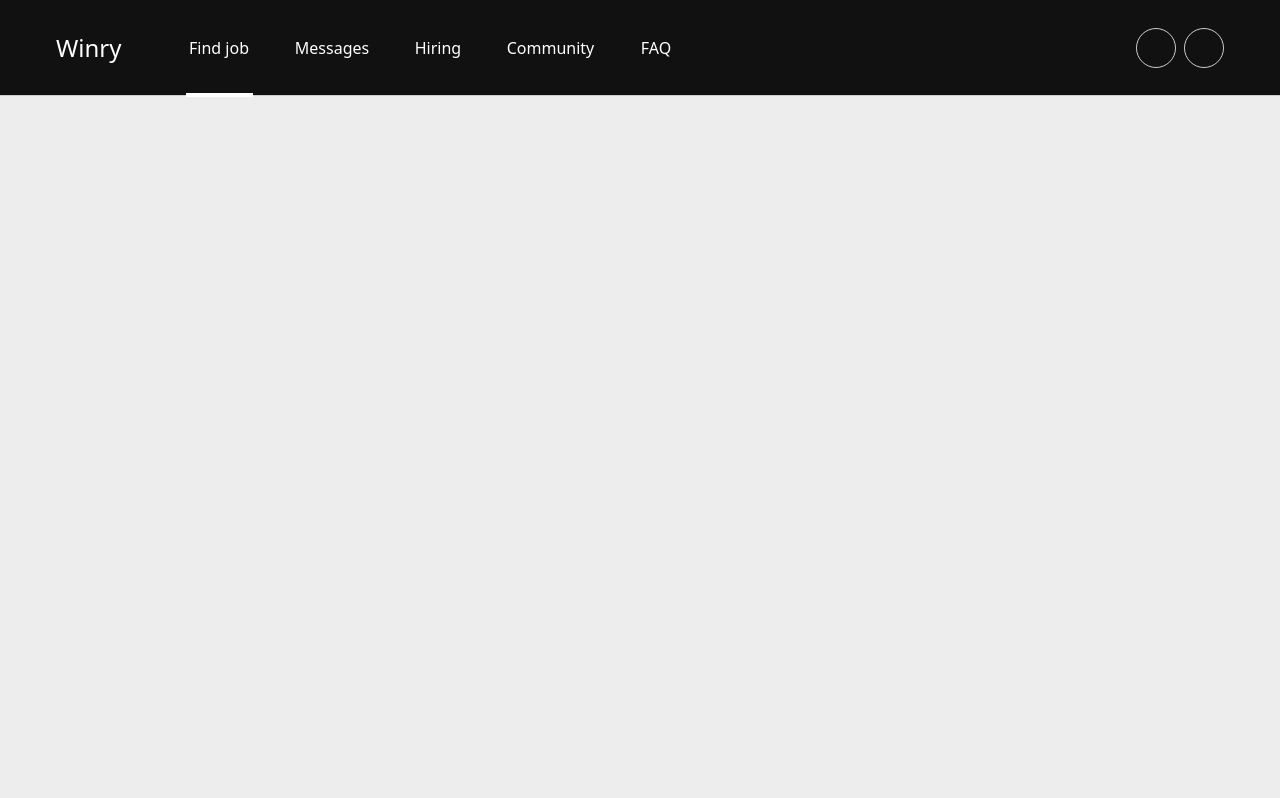
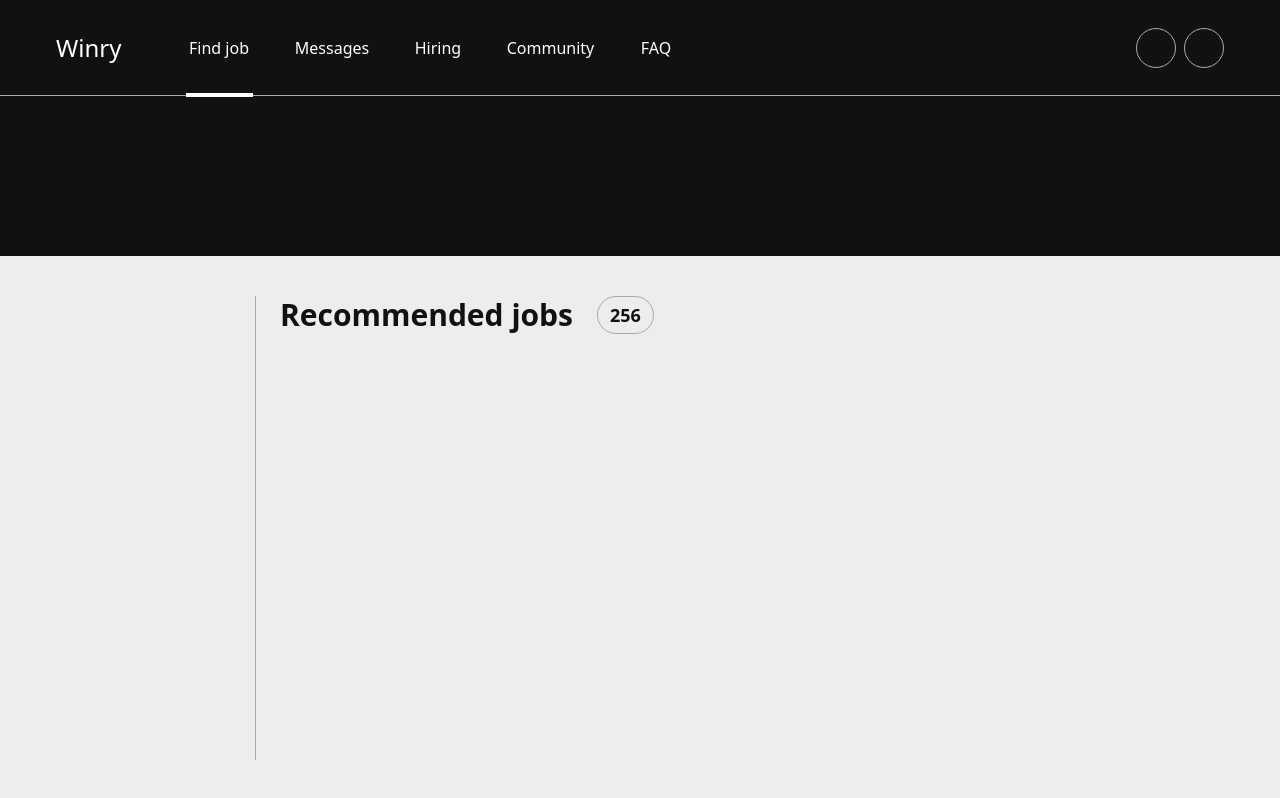
Before and after one commit to ark1111/L-Project-1-front, a React (Vite) app: page / in a window 1280 px wide. Built offline with nearby package versions, Linux system fonts and the light colour scheme.

Commit message:
feat: Jobs page structure

```diff
--- a/src/App.tsx
+++ b/src/App.tsx
@@ -1,9 +1,13 @@
 import Header from "./components/header/Header";
+import Jobs from "./pages/jobs";
 
 function App() {
   return (
     <div className="w-screen min-h-screen bg-background-main">
       <Header />
+      <div className="w-full h-[calc(100vh-96px)]">
+        <Jobs />
+      </div>
     </div>
   );
 }
--- /dev/null
+++ b/src/pages/jobs/components/FilterBar.tsx
@@ -0,0 +1,6 @@
+
+const FilterBar = () => {
+  return <div className="w-full h-40 bg-surface-one px-14"></div>;
+}
+
+export default FilterBar
--- /dev/null
+++ b/src/pages/jobs/components/JobsList.tsx
@@ -0,0 +1,18 @@
+const JobsList = () => {
+  return (
+    <div className="w-full h-full flex-1  pr-14 pl-6">
+      <div className="w-full flex items-center justify-between">
+        <div className="flex items-center gap-x-6">
+          <div className="text-3xl font-bold text-text-on_background-main">
+            Recommended jobs
+          </div>
+          <div className="px-3 py-1 rounded-full border border-divider-main text-lg text-text-on_background-main font-bold">
+            256
+          </div>
+        </div>
+      </div>
+    </div>
+  );
+};
+
+export default JobsList;
--- /dev/null
+++ b/src/pages/jobs/components/SideFilter.tsx
@@ -0,0 +1,10 @@
+const SideFilter = () => {
+  return (
+    <div className="w-[256px] h-full pb-10 shrink-0">
+      <div className="w-full h-full border-r border-divider-main pl-14 pr-6">
+      </div>
+    </div>
+  );
+}
+
+export default SideFilter
--- /dev/null
+++ b/src/pages/jobs/index.tsx
@@ -0,0 +1,17 @@
+import FilterBar from "./components/FilterBar";
+import JobsList from "./components/JobsList";
+import SideFilter from "./components/SideFilter";
+
+const Jobs = () => {
+  return (
+    <div className="w-full h-full">
+      <FilterBar />
+      <div className="w-full pt-10 flex h-[calc(100%-160px)]">
+        <SideFilter />
+        <JobsList />
+      </div>
+    </div>
+  );
+};
+
+export default Jobs;
--- a/tailwind.config.js
+++ b/tailwind.config.js
@@ -11,11 +11,14 @@ export default {
           one: "#111111",
         },
         divider: {
-          main: "#cccccc",
+          main: "#aaaaaa",
         },
         text: {
           on_surface_one: {
             main: "#ffffff",
+          },
+          on_background: {
+            main: "#111111",
           },
         },
       },
```
